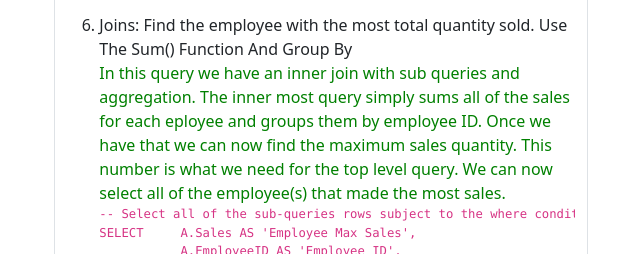
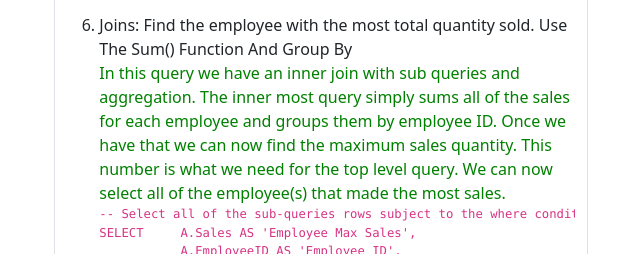
Before and after one commit to reidbraswell1/sql, a plain HTML site: page index.html in a window 1280 px wide. Shown: the part 5166-5420 px from the top of the page, 319-959 px from the left. Drawn offline with nearby package versions, Linux system fonts and the light colour scheme.

Commit message:
Correcting spelling error

```diff
--- a/index.html
+++ b/index.html
@@ -345,7 +345,7 @@ FROM (SELECT database.reviews.Rating AS 'Rating',
                     </li>
                     <li>Joins: Find the employee with the most total quantity sold.  Use The Sum() Function And Group By<br>
                         <span class="green-color">In this query we have an inner join with sub queries and aggregation.
-                            The inner most query simply sums all of the sales for each eployee and groups them by employee ID.
+                            The inner most query simply sums all of the sales for each employee and groups them by employee ID.
                             Once we have that we can now find the maximum sales quantity. This number is what we need for the top
                             level query. We can now select all of the employee(s) that made the most sales.
                         </span>
```
